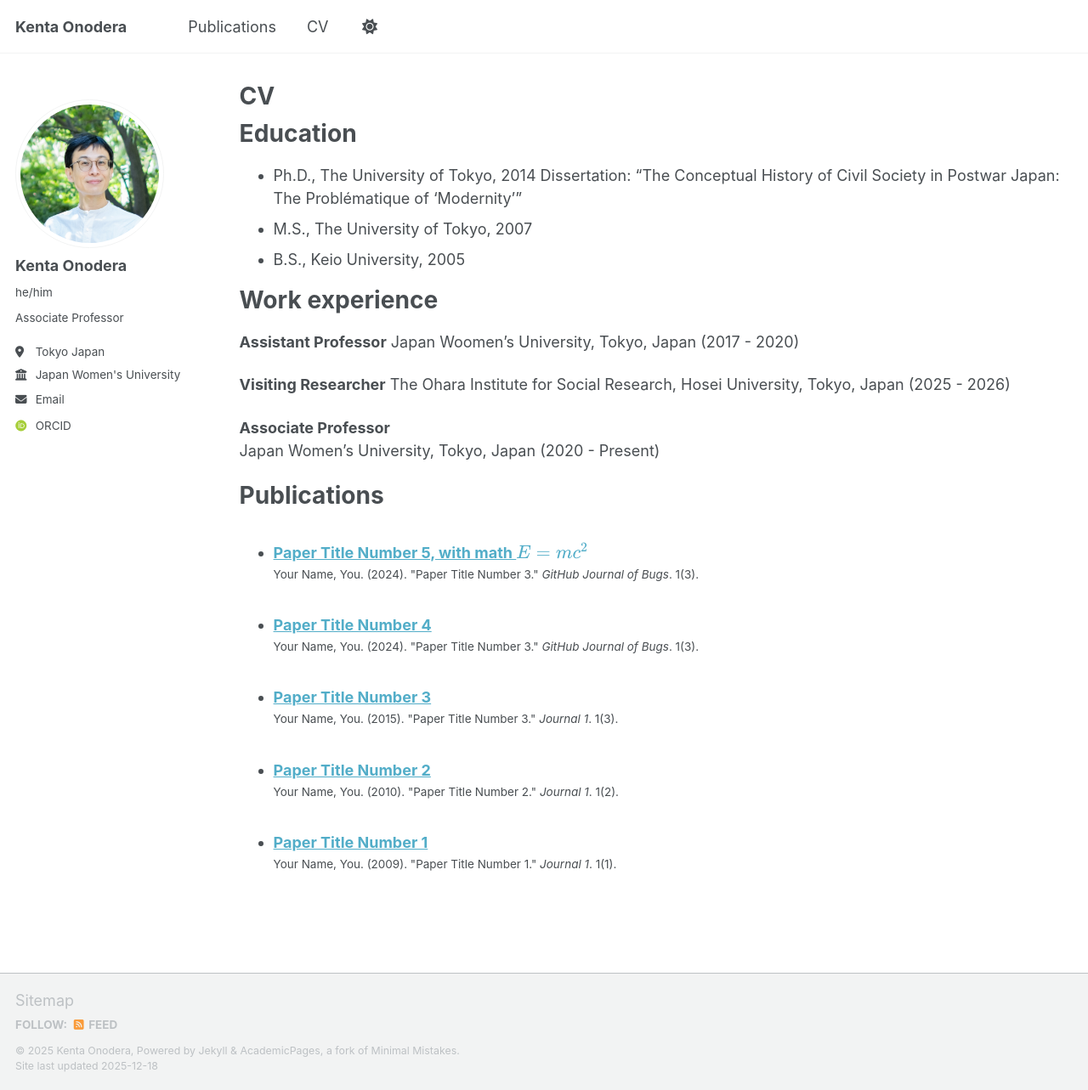
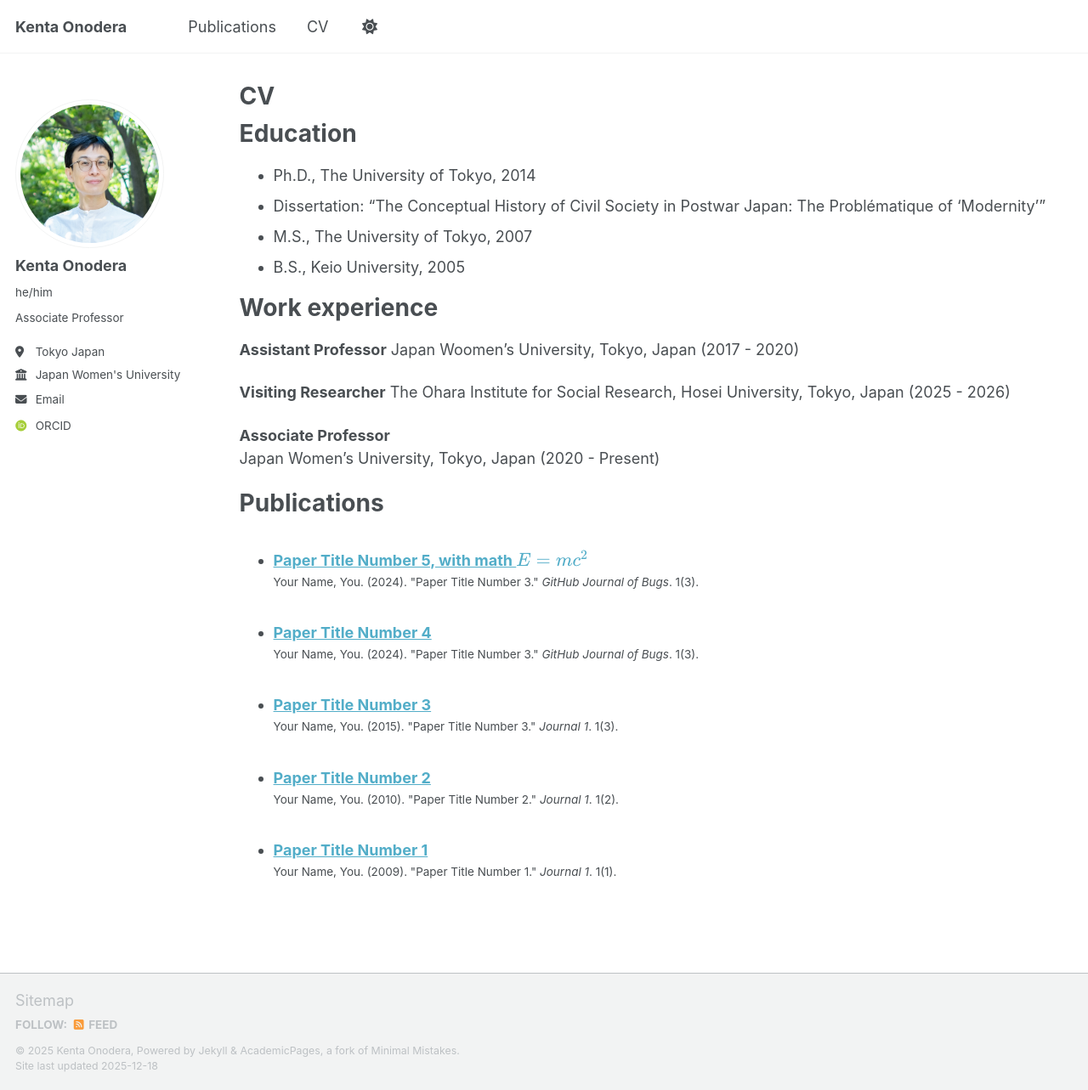
Before and after one commit to kenta-onodera/kenta-onodera.github.io, a Jekyll site: the page built from _pages/cv.md, in a window 1280 px wide and 1283 px high. Shown: the whole window at 85% size. Built offline with Jekyll 4.4.1, drawn with Linux system fonts in a browser that asks for light colours; some web fonts are replaced; a script bundle is joined from its source files by our own code; library files that are not in the unit come from our copies.

Commit message:
Update cv.md

```diff
--- a/_pages/cv.md
+++ b/_pages/cv.md
@@ -12,7 +12,7 @@ redirect_from:
 Education
 ======
 * Ph.D., The University of Tokyo, 2014
-Dissertation: "The Conceptual History of Civil Society in Postwar Japan: The Problématique of 'Modernity'"
+- Dissertation: "The Conceptual History of Civil Society in Postwar Japan: The Problématique of 'Modernity'"
 * M.S., The University of Tokyo, 2007
 * B.S., Keio University, 2005
 
```
